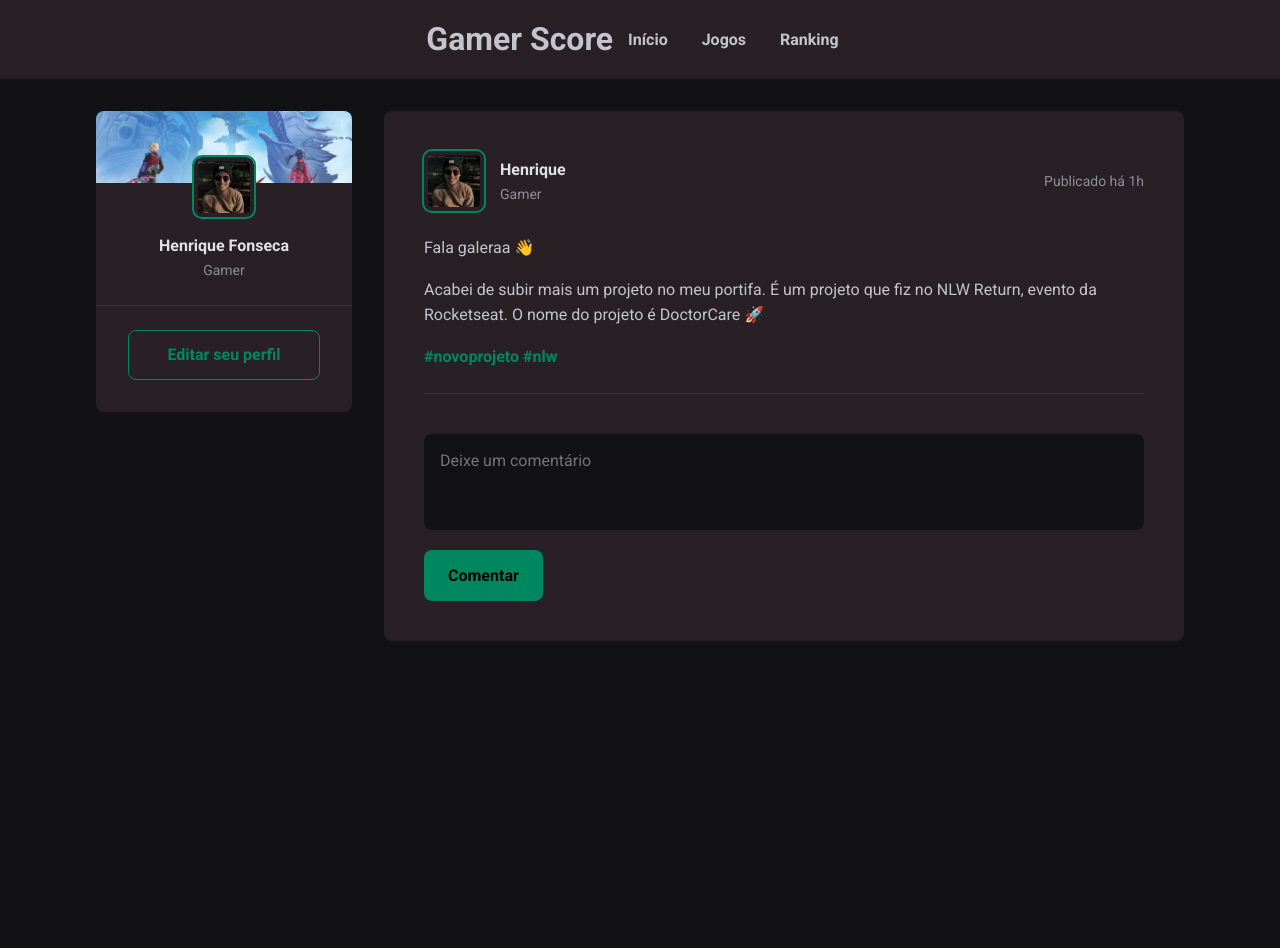
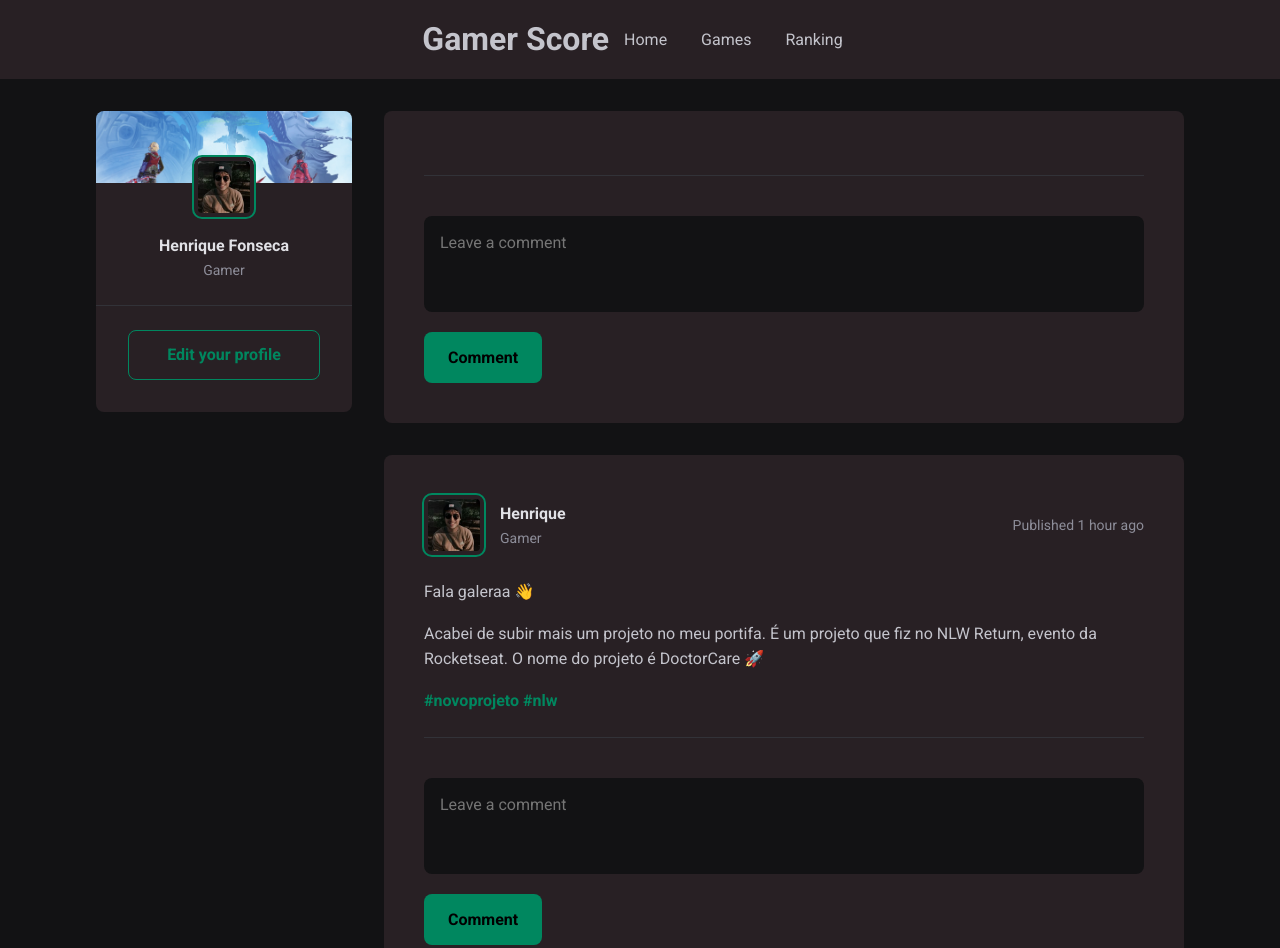
Before and after one commit to HenriqueFon/TI-WEB, a website with bundled scripts: page public/pages/index.html in a window 1280 px wide. Shown: the top 948 px of the page. Before the commit the page ends 800 px from the top, so only its background shows below. Built offline with nearby package versions, Linux system fonts and the light colour scheme; no server answers; data requests are answered from the project's data file.

Commit message:
creating translations for the page

```diff
--- /dev/null
+++ b/dictionary/language.js
@@ -0,0 +1,22 @@
+export const translations = {
+    "en-us": {
+        "title": "Gamer Score",
+        "nav-home": "Home",
+        "nav-games": "Games",
+        "nav-ranking": "Ranking",
+        "profile-edit": "Edit your profile",
+        "comment-placeholder": "Leave a comment",
+        "comment-button": "Comment",
+        "post-time": "Published 1 hour ago"
+    },
+    "pt-br": {
+        "title": "Gamer Score",
+        "nav-home": "Inicio",
+        "nav-games": "Jogos",
+        "nav-ranking": "Classificação",
+        "profile-edit": "Edite seu perfil",
+        "comment-placeholder": "Deixe um comentário",
+        "comment-button": "Comentar",
+        "post-time": "Publicado 1 hora atrás"
+    }
+}
--- a/public/pages/index.html
+++ b/public/pages/index.html
@@ -13,18 +13,19 @@
     <link rel="stylesheet" href="../styles/aside.css">
     <link rel="stylesheet" href="../styles/post.css">
     <link rel="stylesheet" href="../styles/wrapper.css">
+    <link rel="stylesheet" href="../styles/comment-box.css">
 
     <script src="../../src/render.js" type= "module" defer></script>
 </head>
 <body>
 
     <header class="header">
-        <h1>Gamer Score</h1>
+        <h1 data-translate = "title">Gamer Score</h1>
         <nav class="nav">
             <ul>
-                <li><a href="#">Início</a></li>
-                <li><a href="#">Jogos</a></li>
-                <li><a href="#">Ranking</a></li>
+                <li data-translate = "nav-home"><a href="#">Início</a></li>
+                <li data-translate = "nav-games"><a href="#">Jogos</a></li>
+                <li data-translate = "nav-ranking"><a href="#">Ranking</a></li>
             </ul>
         </nav>
     </header>
@@ -37,11 +38,17 @@
                 <span>Gamer</span>
             </div>
             <footer>
-                <a href="#">Editar seu perfil</a>
+                <a href="#" data-translate = "profile-edit">Editar seu perfil</a>
             </footer>
         </aside>
 
         <main>
+            <article class = "comment-box">
+                <form class="commentForm">
+                    <textarea placeholder="Deixe um comentário" data-translate-placeholder = "comment-placeholder"></textarea>
+                    <button type="submit" data-translate = "comment-button">Comentar</button>
+                </form>
+            </article>
             <article class="post">
                 <header>
                     <div class="author">
@@ -51,8 +58,9 @@
                             <span>Gamer</span>
                         </div>
                     </div>
-                    <time dateTime="2024-02-24 08:36">Publicado há 1h</time>
+                    <time dateTime="2024-02-24 08:36" data-translate = "post-time">Publicado há 1h</time>
                 </header>
+
 
                 <div class="content">
                     <p>Fala galeraa 👋</p>
@@ -64,8 +72,8 @@
                 </div>
 
                 <form class="commentForm">
-                    <textarea placeholder="Deixe um comentário"></textarea>
-                    <button type="submit">Comentar</button>
+                    <textarea placeholder="Deixe um comentário" data-translate-placeholder = comment-placeholder></textarea>
+                    <button type="submit" data-translate = "comment-button">Comentar</button>
                 </form>
 
             </article>
--- /dev/null
+++ b/public/styles/comment-box.css
@@ -0,0 +1,6 @@
+.comment-box {
+    background: var(--gray-800);
+    border-radius: 8px;
+    padding: 2.5rem;
+    margin-bottom: 2rem;
+}
--- a/src/render.js
+++ b/src/render.js
@@ -1,4 +1,5 @@
 import { createCommentFromSpecificGame, generateUniqueId, getSpecificGame, getUserId, login } from './endpoints.js';
+import { translatePage } from './utils.js';
 
 let username = "Henrique";
 let password = "Password123"
@@ -6,12 +7,13 @@ let password = "Password123"
 const teste = () => {
     document.addEventListener("DOMContentLoaded", function () {
         document.querySelector(".header h1").textContent = "Dev Score";
+        const contentElement = document.querySelector('.post .content').textContent = "teste";
         console.log("teste")
     });
 }
 
+translatePage("en-us")
 
-getSpecificGame("CS2").then(game => {console.log(game)})
 
 // let userId;
 
--- a/src/utils.js
+++ b/src/utils.js
@@ -1,6 +1,28 @@
+import { translations } from '../dictionary/language.js';
 
 //Gera um número aleatório para o Id
 export function generateRandomNumber() {
     const randomNumber = Math.floor(Math.random() * 100000) + 1;
     return randomNumber;
 }
+
+//Traduz a página
+export function translatePage(language) {
+    const elements = document.querySelectorAll("[data-translate]");
+
+    elements.forEach(element => {
+        const key = element.getAttribute("data-translate");
+        if (translations[language][key]) {
+            element.innerText = translations[language][key];
+        }
+    });
+
+    // Atualiza placeholders
+    const placeholders = document.querySelectorAll("[data-translate-placeholder]");
+    placeholders.forEach(element => {
+        const key = element.getAttribute("data-translate-placeholder");
+        if (translations[language][key]) {
+            element.placeholder = translations[language][key];
+        }
+    });
+}
```
